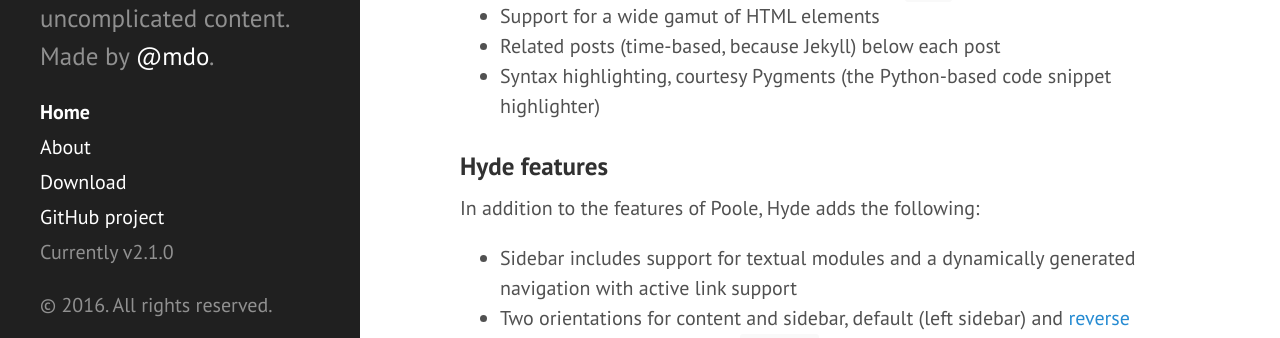
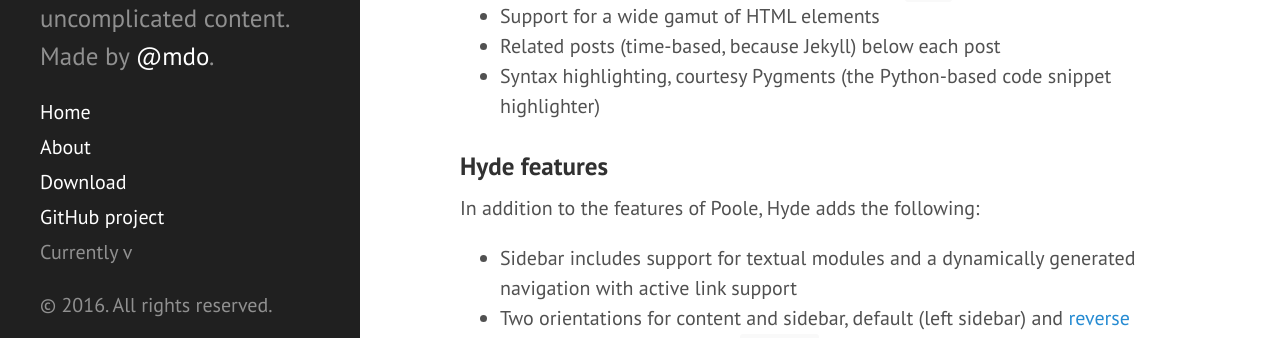
Before and after one commit to simgrid/SMPI_CourseWare, a Jekyll site: the page built from index.html, in a window 1280 px wide. Shown: the part 540-878 px from the top of the page. Built offline with Jekyll 4.4.1, drawn with Linux system fonts in a browser that asks for light colours; Markdown is read by kramdown in place of the engine named in the settings; the list of posts is cut into pages by our own code.

Commit message:
Fixed new theme

```diff
--- a/_config.yml
+++ b/_config.yml
@@ -10,19 +10,8 @@
 title:            Hyde
 tagline:          'A Jekyll theme'
 description:      'A brazen two-column <a href="http://jekyllrb.com" target="_blank">Jekyll</a> theme that pairs a prominent sidebar with uncomplicated content. Made by <a href="https://twitter.com/mdo" target="_blank">@mdo</a>.'
-url:              http://hyde.getpoole.com
-baseurl:          /
-
-author:
-  name:           'Mark Otto'
-  url:            https://twitter.com/mdo
+baseurl:          /SMPI_CourseWare/
 
 gems: [jekyll-paginate]
 
 paginate:         5
-
-# Custom vars
-version:          2.1.0
-
-github:
-  repo:           https://github.com/poole/hyde
```
Also changed, not shown: README.md.
